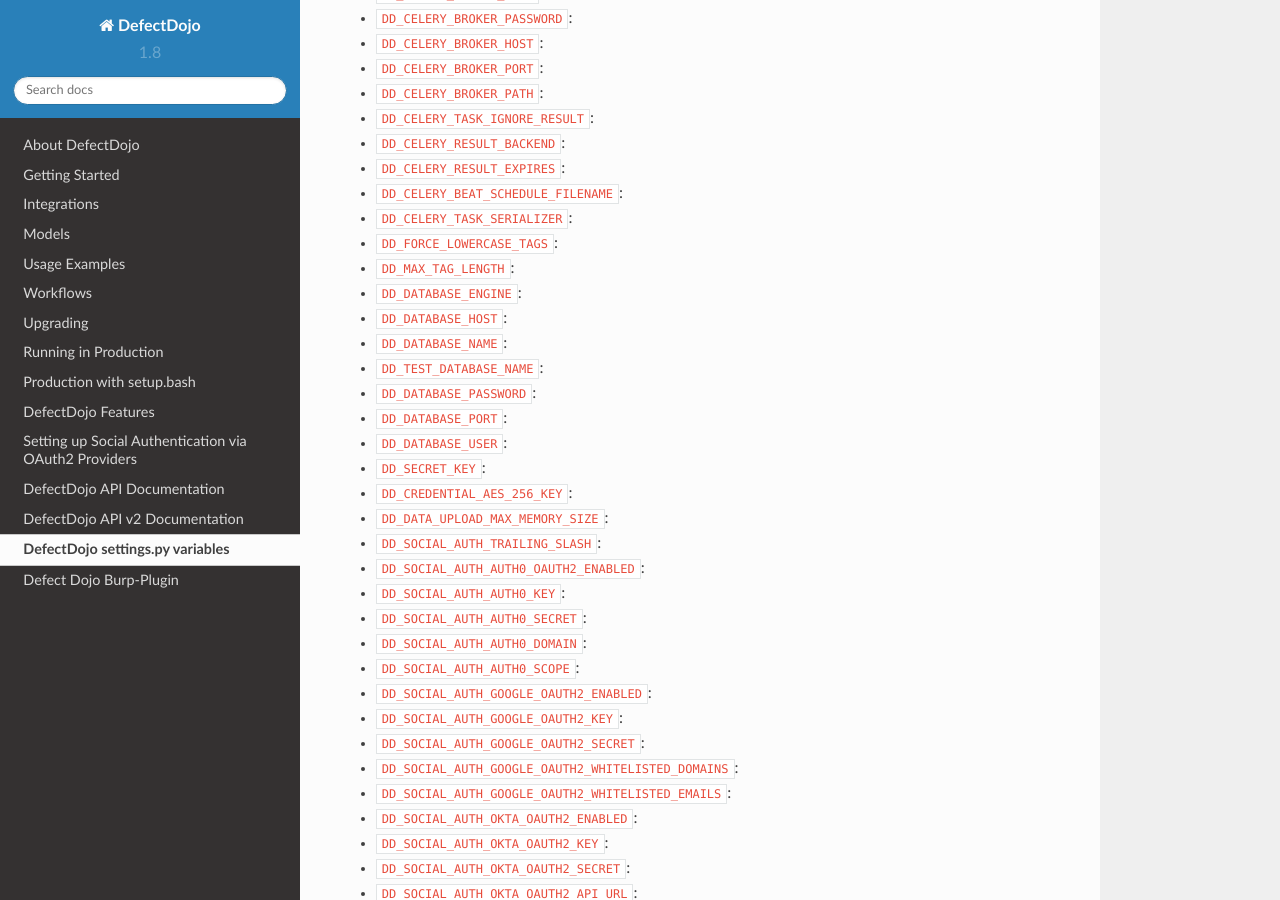
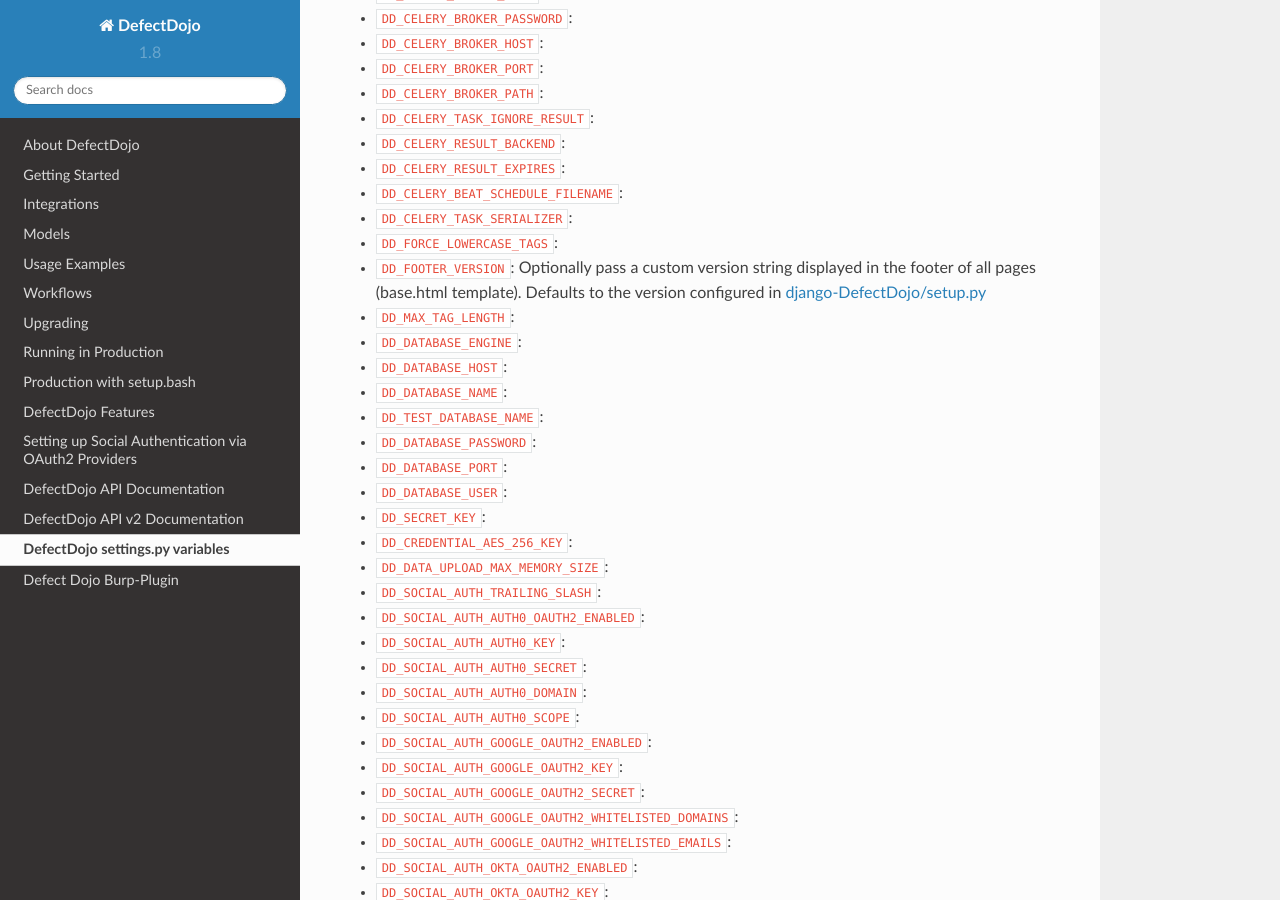
Before and after one commit to DefectDojo/Documentation, a Sphinx documentation site: the page built from docs/settings-docs.rst, in a window 1280 px wide and 900 px high, scrolled down 1380 px. Built offline with Sphinx 7.4.7 and the Read the Docs theme 2.0.0, drawn with Linux system fonts in a browser that asks for light colours.

Commit message:
update settings-docs.rst with DD_FOOTER_VERSION (#147)
update settings-docs.rst with DD_FOOTER_VERSION

```diff
--- a/docs/settings-docs.rst
+++ b/docs/settings-docs.rst
@@ -57,6 +57,7 @@
 * ``DD_CELERY_BEAT_SCHEDULE_FILENAME``:
 * ``DD_CELERY_TASK_SERIALIZER``:
 * ``DD_FORCE_LOWERCASE_TAGS``:
+* ``DD_FOOTER_VERSION``: Optionally pass a custom version string displayed in the footer of all pages (base.html template). Defaults to the version configured in `django-DefectDojo/setup.py <https://github.com/DefectDojo/django-DefectDojo/blob/6258a8b73ecbe4c45fdd9929d5165ebed11f9021/setup.py#L7>`_
 * ``DD_MAX_TAG_LENGTH``:
 * ``DD_DATABASE_ENGINE``:
 * ``DD_DATABASE_HOST``:
```
